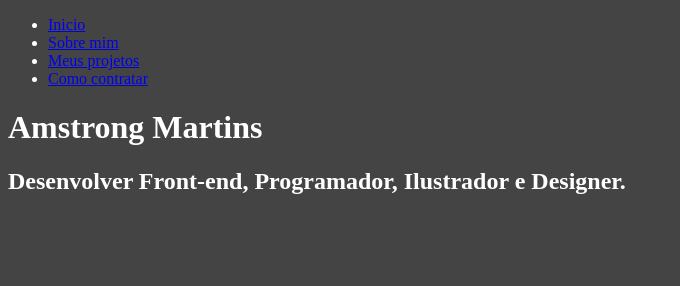
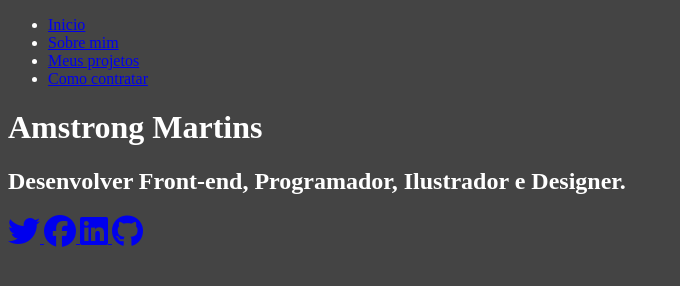
Before and after one commit to amstrongmartins/website_portfolio, a website: page dist/index.html in a window 1280 px wide. Shown: the whole page, without its empty margins (0-680 px from the left). Drawn offline with Linux system fonts and the light colour scheme.

Commit message:
Add icons and script file.

```diff
--- a/dist/index.html
+++ b/dist/index.html
@@ -52,6 +52,22 @@
       <h2 class="small-heading">
         Desenvolver Front-end, Programador, Ilustrador e Designer.
       </h2>
+      <div class="icons">
+        <a href="#!">
+          <i class="fab fa-twitter fa-2x"></i>
+        </a>
+        <a href="#!">
+          <i class="fab fa-facebook fa-2x"></i>
+        </a>
+        <a href="#!">
+          <i class="fab fa-linkedin fa-2x"></i>
+        </a>
+        <a href="#!">
+          <i class="fab fa-github fa-2x"></i>
+        </a>
+      </div>
     </main>
+
+    <script src="js/main.js"></script>
   </body>
 </html>
```
